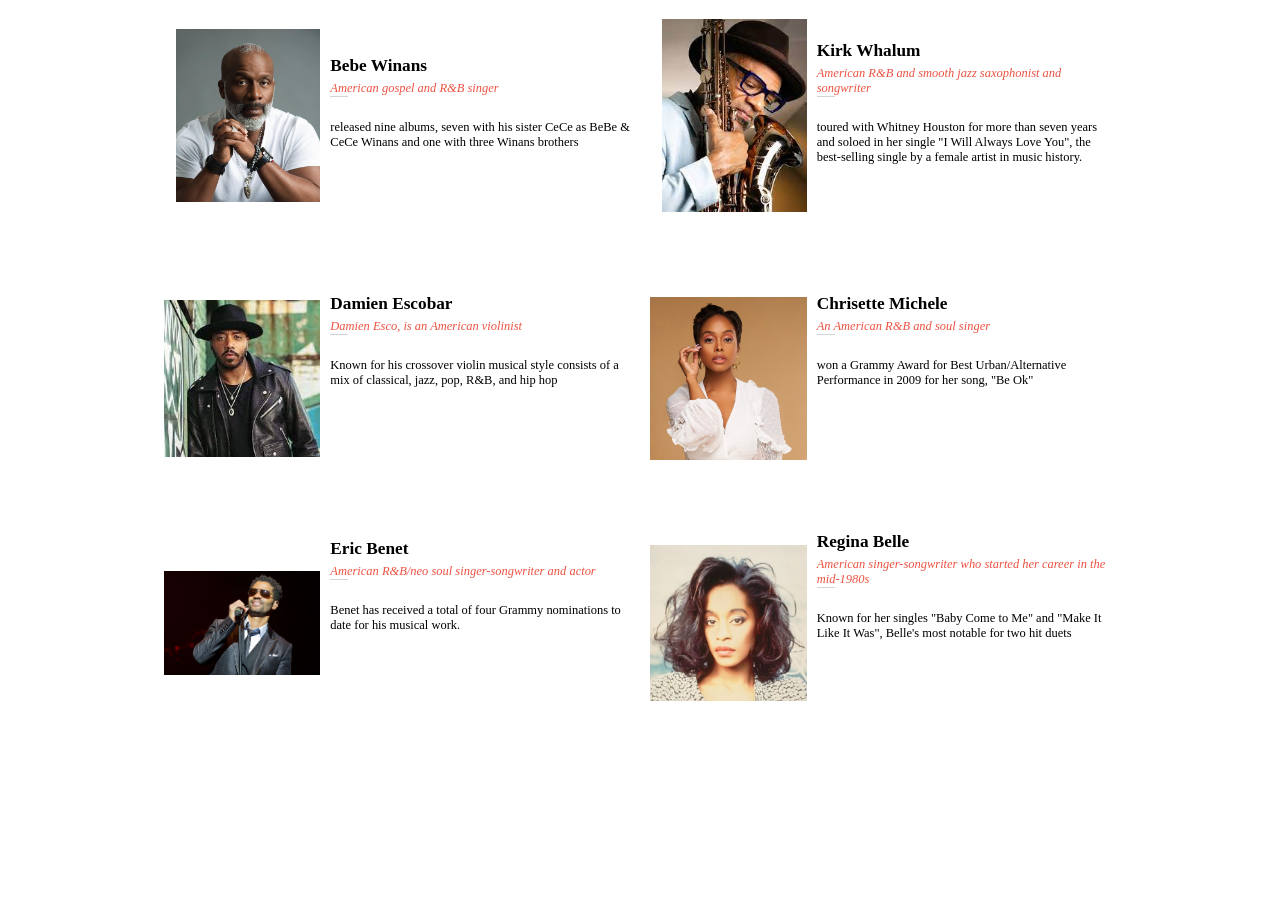
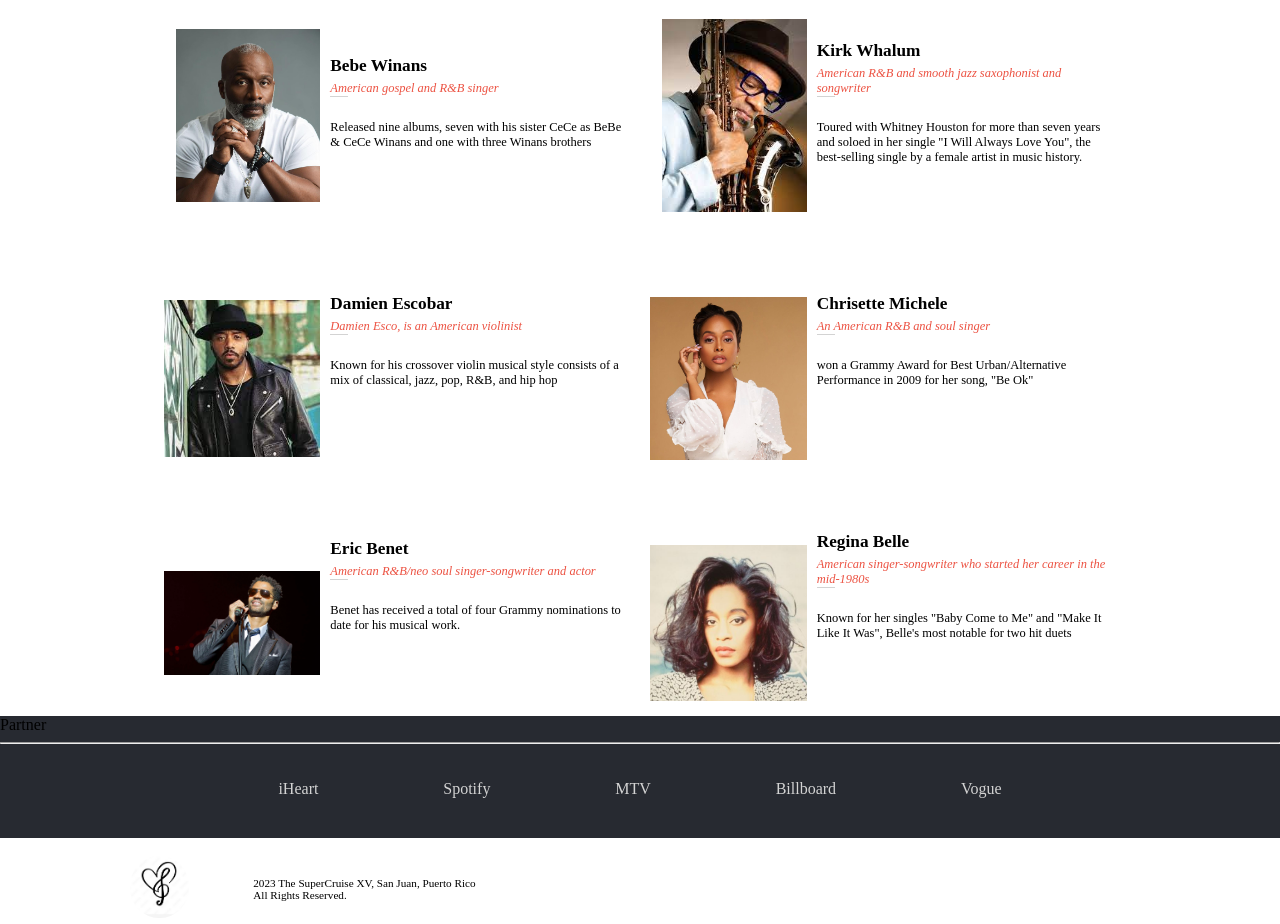
Before and after one commit to Kidd254/Module1-Capstone-Project, a website: page index.html in a window 1280 px wide. Shown: the part 834-1758 px from the top of the page. Before the commit the page ends 1568 px from the top, so only its background shows below. Drawn offline with Linux system fonts and the light colour scheme.

Commit message:
add footer section

```diff
--- a/index.html
+++ b/index.html
@@ -32,7 +32,7 @@
         </div>
         <div class="nav2">
             <div class="logo">
-                <img src="images/default.svg">
+                <img src="images/supercruise logo.PNG">
             </div>
             <div class="links">
                 <ul>
@@ -143,8 +143,29 @@
     <article class="singers-card"></article>
     <article class="singers-card1 mob-none"></article>
     <article class="singers-card2 mob-none"></article>
-    <img src="">
-    <img src="">
+    <footer class="footer mob-none">
+        <section class="footer-card" id="partners">
+            <p class="footer-title">
+                Partner
+            </p>
+            <hr class="strikethrough">
+            <div class="partners">
+                <div class="footer-list">iHeart</div>
+                <div class="footer-list">Spotify</div>
+                <div class="footer-list">MTV</div>
+                <div class="footer-list">Billboard</div>
+                <div class="footer-list">Vogue</div>
+            </div>
+        </section>
+        <section class="footer-card1">
+            <div class="list1">
+                <img src="images/supercruise logo.PNG" class="logo-pic">
+            </div>
+            <div class="list2">
+                2023 The SuperCruise XV, San Juan, Puerto Rico<br>All Rights Reserved.
+            </div>
+        </section>
+    </footer>
     <script src="script.js"></script>
 </body>
 
--- a/script.js
+++ b/script.js
@@ -24,9 +24,6 @@ for (let i=0; i<menuItems.length; i++) {
   };
 }
 
-// =======================================
-//             Speakers
-// ========================================
 const singerArray = [
   {
     id: 0,
@@ -34,7 +31,7 @@ const singerArray = [
     alt: 'Winans',
     name: 'Bebe Winans',
     description: 'American gospel and R&B singer',
-    achievement: 'released nine albums, seven with his sister CeCe as BeBe & CeCe Winans and one with three Winans brothers ',
+    achievement: 'Released nine albums, seven with his sister CeCe as BeBe & CeCe Winans and one with three Winans brothers ',
   },
   {
     id: 1,
@@ -42,7 +39,7 @@ const singerArray = [
     alt: 'Whalum',
     name: 'Kirk Whalum',
     description: 'American R&B and smooth jazz saxophonist and songwriter',
-    achievement: 'toured with Whitney Houston for more than seven years and soloed in her single "I Will Always Love You", the best-selling single by a female artist in music history.',
+    achievement: 'Toured with Whitney Houston for more than seven years and soloed in her single "I Will Always Love You", the best-selling single by a female artist in music history.',
   },
 ];
 
--- a/style.css
+++ b/style.css
@@ -157,6 +157,39 @@ nav {
 .singers-card2.open {
   display: block;
 }
+
+.footer-card {
+  background-color: #272a31;
+}
+
+.footer-list {
+  color: #d3d3d3;
+}
+
+.tech {
+  display: flex;
+  margin: auto 16px;
+  justify-content: space-around;
+}
+
+.partners {
+  display: flex;
+  justify-content: space-around;
+  margin: 16px 24px;
+  padding-bottom: 40px;
+}
+
+.footer-card1 {
+  display: flex;
+  justify-content: space-around;
+  align-items: center;
+}
+
+.list {
+  flex-basis: 50%;
+  font-size: 0.6em;
+}
+
 
 @media only screen and (max-width: 767px) {
   .section2 {
@@ -448,8 +481,17 @@ nav {
   .nav2 .logo {
     order: 0;
     height: 4%;
-    width: 4%;
+    width: 10%;
     margin: 0 10%;
+  }
+
+  .logo img{
+    width: 50%;
+    border-radius: 50%;
+    object-fit: contain;
+    padding: 2px;
+    box-sizing: border-box;
+    background-color: #d3d3d3;
   }
 
   .nav2 .links {
@@ -699,4 +741,41 @@ nav {
     flex-basis: 50%;
     font-size: 1.3em;
   }
+
+  .footer {
+    display: block;
+  }
+
+  .footer-card .footer-title {
+    padding-bottom: 8px;
+  }
+
+  .partners {
+    padding-left: 15%;
+    padding-right: 15%;
+    padding-top: 20px;
+  }
+
+  .footer-card1 {
+    padding-left: 10%;
+    padding-right: 15%;
+  }
+
+  .list1 {
+    flex-basis: 15%;
+  }
+
+  .list2 {
+    flex-basis: 100%;
+    font-size: 0.7em;
+  }
+
+  .list1 img {
+    width: 50%;
+    border-radius: 50%;
+    object-fit: contain;
+    padding: 2px;
+    box-sizing: border-box;
+  }
+
 }
```
Also changed, not shown: images/supercruise logo.PNG (added).
